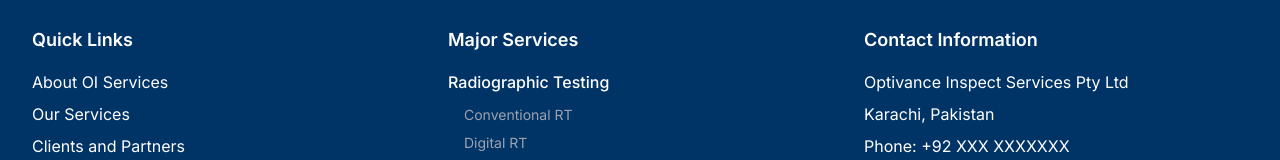
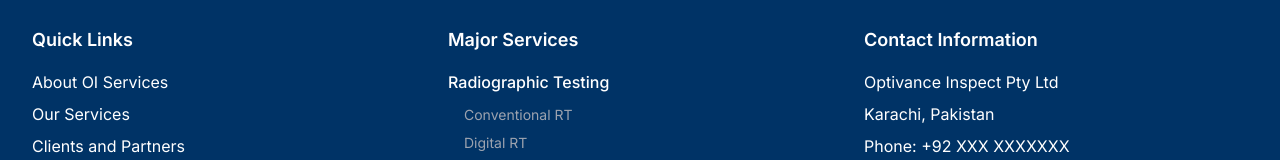
Before and after one commit to Manahill-Naeem/Customizing-store-website, a Next.js app: page / in a window 1280 px wide. Shown: the part 2754-2914 px from the top of the page. Built offline with nearby package versions, Linux system fonts and the light colour scheme.

Commit message:
Update homepage and metadata

```diff
--- a/src/app/page.tsx
+++ b/src/app/page.tsx
@@ -1,7 +1,15 @@
-'use client';
+
 
 import Image from 'next/image';
 import Link from 'next/link';
+
+export const metadata = {
+  title: 'Optivance Inspect',
+  description: 'Your trusted partner in Non-Destructive Testing, Mechanical Testing, and Storage Tank Services',
+  verification: {
+    google: 'CesXuw3k8pSw6ifZCYwjPd3abWrCXo6ZJeoffBjTg2c',
+  },
+};
 
 export default function HomePage() {
   const majorServices = [
--- a/src/components/Footer.tsx
+++ b/src/components/Footer.tsx
@@ -82,7 +82,7 @@
 
           <div>
             <h3 className="text-lg font-semibold mb-4">Contact Information</h3>
-            <p className="mb-2">Optivance Inspect Services Pty Ltd</p>
+            <p className="mb-2">Optivance Inspect Pty Ltd</p>
             <p className="mb-2">Karachi, Pakistan</p>
             <p className="mb-2">Phone: +92 XXX XXXXXXX</p>
             <p className="mb-2">Email: info@OptivanceInspect.com</p>
```
